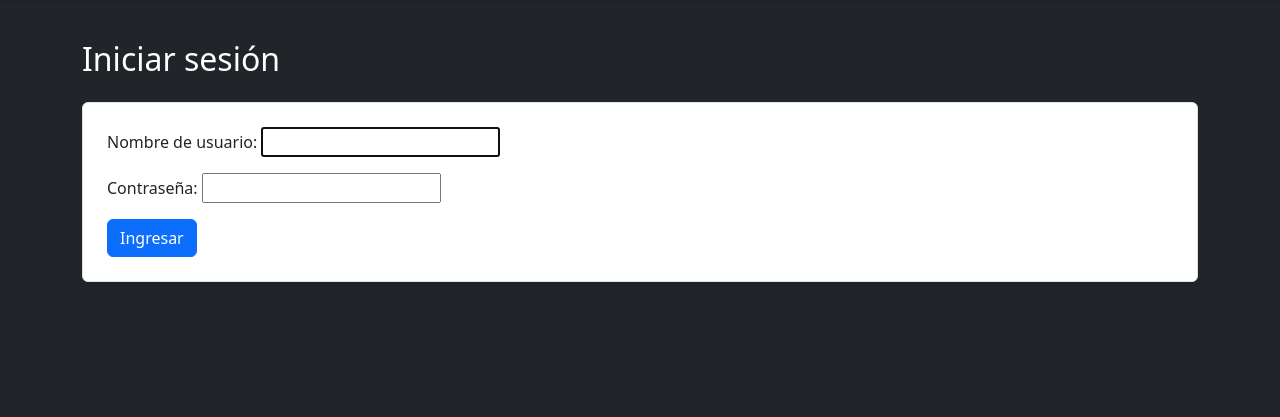
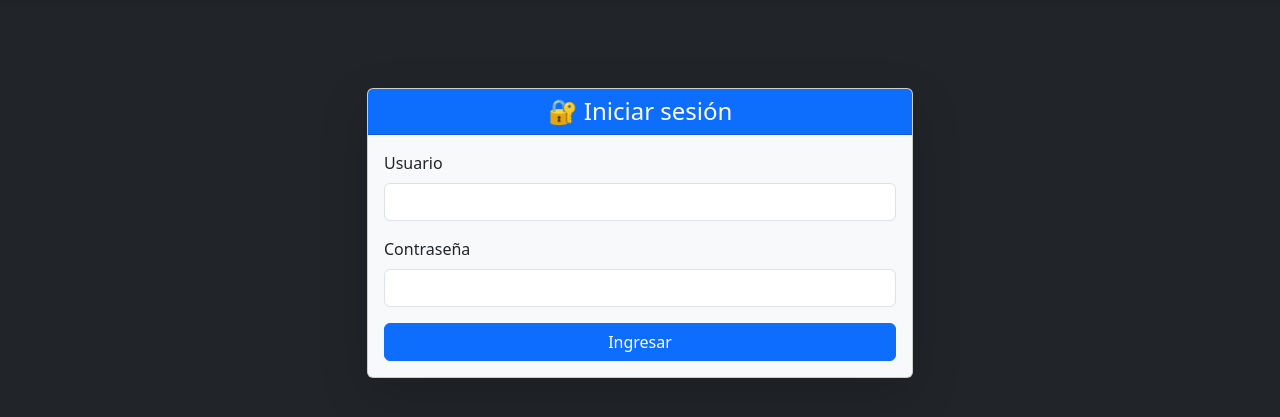
Before and after one commit to MarianoGabrielV/categoriasdeproductos, a Django app: page /accounts/login/ in a window 1280 px wide. Shown: the part 56-473 px from the top of the page. Run offline with Django 4.2, Linux system fonts and the light colour scheme.

Commit message:
finalsolofaltasubirlo

```diff
--- a/control_productos/templates/control_productos/login.html
+++ b/control_productos/templates/control_productos/login.html
@@ -3,18 +3,33 @@
 {% block title %}Iniciar sesión{% endblock %}
 
 {% block content %}
-<h2 class="mb-4">Iniciar sesión</h2>
+<div class="row justify-content-center mt-5">
+    <div class="col-md-6">
+        <div class="card shadow-lg bg-light text-dark">
+            <div class="card-header text-center bg-primary text-white">
+                <h4 class="mb-0">🔐 Iniciar sesión</h4>
+            </div>
+            <div class="card-body">
+                {% if form.errors %}
+                    <div class="alert alert-danger">
+                        Usuario o contraseña incorrectos.
+                    </div>
+                {% endif %}
 
-<form method="post" class="border p-4 bg-white text-dark rounded shadow-sm">
-    {% csrf_token %}
-    <div class="mb-3">
-        {{ form.username.label_tag }}
-        {{ form.username }}
+                <form method="post" novalidate>
+                    {% csrf_token %}
+                    <div class="mb-3">
+                        <label for="id_username" class="form-label">Usuario</label>
+                        <input type="text" name="username" class="form-control" id="id_username" required>
+                    </div>
+                    <div class="mb-3">
+                        <label for="id_password" class="form-label">Contraseña</label>
+                        <input type="password" name="password" class="form-control" id="id_password" required>
+                    </div>
+                    <button type="submit" class="btn btn-primary w-100">Ingresar</button>
+                </form>
+            </div>
+        </div>
     </div>
-    <div class="mb-3">
-        {{ form.password.label_tag }}
-        {{ form.password }}
-    </div>
-    <button type="submit" class="btn btn-primary">Ingresar</button>
-</form>
+</div>
 {% endblock %}
--- a/control_productos_django/settings.py
+++ b/control_productos_django/settings.py
@@ -70,3 +70,5 @@ STATICFILES_DIRS = [BASE_DIR / 'static']
 MEDIA_URL = '/media/'
 MEDIA_ROOT = BASE_DIR / 'media'
 DEBUG = True
+LOGIN_URL = '/accounts/login/'
+LOGIN_REDIRECT_URL = '/'  # Para redirigir al inicio después del login
--- a/control_productos_django/urls.py
+++ b/control_productos_django/urls.py
@@ -3,12 +3,17 @@ from django.urls import path, include
 from django.conf import settings
 from django.conf.urls.static import static
 from django.contrib.auth import views as auth_views
+from django.contrib import admin
+from django.urls import path, include
+from django.shortcuts import redirect
 
 urlpatterns = [
     path('admin/', admin.site.urls),
     path('', include('control_productos.urls')),
-     path('accounts/login/', auth_views.LoginView.as_view(template_name='control_productos/login.html'), name='login'),
+    path('accounts/login/', auth_views.LoginView.as_view(template_name='control_productos/login.html'), name='login'),
     path('accounts/logout/', auth_views.LogoutView.as_view(), name='logout'),
+    path('', lambda request: redirect('admin/', permanent=False)),  # 👈 Redirección al admin
+    path('accounts/', include('django.contrib.auth.urls')),
 ]
 
 if settings.DEBUG:
```
Also changed, not shown: db.sqlite3.
